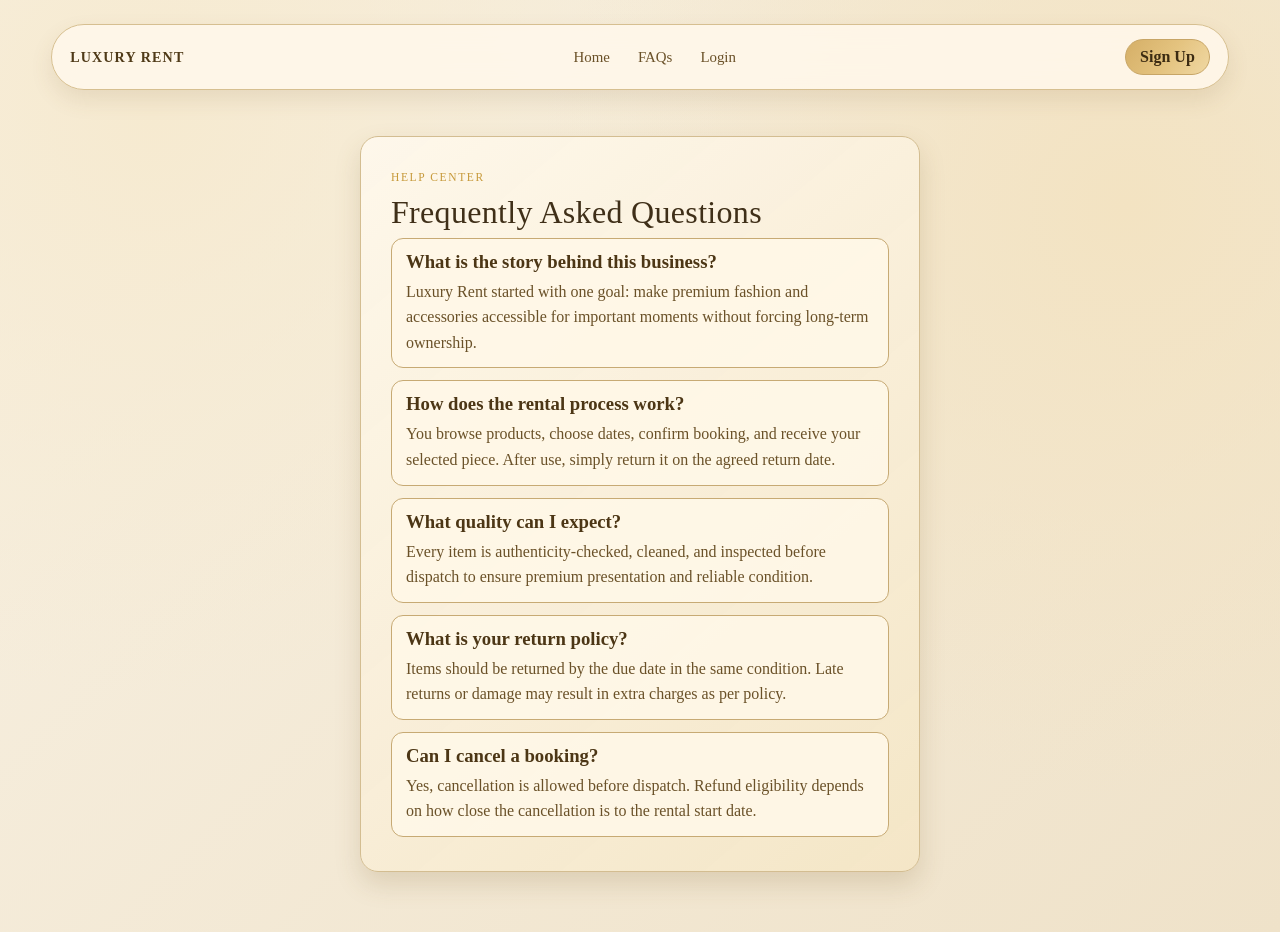
After one commit to maimoonasaboorr/DBMS-proj, a Flask app: page /faqs in a window 1280 px wide. The commit adds this page. Run offline with Flask 3, Linux system fonts and the light colour scheme; some libraries are stand-ins or nearby versions.

Commit message:
changes in UI

```diff
--- a/app.py
+++ b/app.py
@@ -1,6 +1,6 @@
 import os
 from dotenv import load_dotenv
-from flask import Flask, render_template, request
+from flask import Flask, redirect, render_template, request, url_for
 import psycopg2
 load_dotenv()
 app = Flask(__name__)
@@ -19,17 +19,69 @@ def home():
     return render_template("index.html")
 
 
+@app.route("/faqs")
+def faqs():
+    return render_template("faqs.html")
+
+
+@app.route("/about")
+def about():
+    return render_template("about.html")
+
+
+@app.route("/contact")
+def contact():
+    return render_template("contact.html")
+
+
+@app.route("/services")
+def services():
+    return render_template("services.html")
+
+
 @app.route("/login", methods=["GET", "POST"])
 def login():
     if request.method == "POST":
         email = request.form.get("email", "").strip()
         password = request.form.get("password", "")
-        return render_template(
-            "login.html",
-            submitted=True,
-            email=email,
-            message="Login form submitted (UI only).",
-        )
+        if not email or not password:
+            return render_template(
+                "login.html",
+                submitted=True,
+                email=email,
+                message="Email and password are required.",
+            )
+
+        conn = get_connection()
+        cur = conn.cursor()
+        try:
+            cur.execute(
+                """
+                SELECT user_id, full_name, role_id
+                FROM users
+                WHERE email = %s AND password = %s
+                """,
+                (email, password),
+            )
+            user = cur.fetchone()
+        except Exception:
+            user = None
+        finally:
+            cur.close()
+            conn.close()
+
+        if not user:
+            return render_template(
+                "login.html",
+                submitted=True,
+                email=email,
+                message="Account not found.",
+            )
+
+        role_id = user[2]
+        if role_id == 2:
+            return redirect(url_for("admin_dashboard"))
+        return redirect(url_for("products_dashboard"))
 
     return render_template("login.html", submitted=False)
 
@@ -40,19 +92,84 @@ def signup():
         form_data = {
             "full_name": request.form.get("full_name", "").strip(),
             "email": request.form.get("email", "").strip(),
+            "password": request.form.get("password", ""),
             "phone": request.form.get("phone", "").strip(),
-            "role_id": request.form.get("role_id", "").strip(),
             "address": request.form.get("address", "").strip(),
         }
+
+        if not form_data["full_name"] or not form_data["email"] or not form_data["password"]:
+            return render_template(
+                "signup.html",
+                submitted=True,
+                message="Full name, email, and password are required.",
+                form_data=form_data,
+            )
+        if len(form_data["password"]) < 8:
+            return render_template(
+                "signup.html",
+                submitted=True,
+                message="Password must be at least 8 characters long.",
+                form_data=form_data,
+            )
+
+        conn = get_connection()
+        cur = conn.cursor()
+        try:
+            cur.execute("SELECT user_id FROM users WHERE email = %s", (form_data["email"],))
+            if cur.fetchone():
+                return render_template(
+                    "signup.html",
+                    submitted=True,
+                    message="Email already exists. Please use another email.",
+                    form_data=form_data,
+                )
+
+            cur.execute(
+                """
+                INSERT INTO users (full_name, email, password, phone, role_id, address)
+                VALUES (%s, %s, %s, %s, %s, %s)
+                """,
+                (
+                    form_data["full_name"],
+                    form_data["email"],
+                    form_data["password"],
+                    form_data["phone"] or None,
+                    1,
+                    form_data["address"] or None,
+                ),
+            )
+            conn.commit()
+        except Exception:
+            conn.rollback()
+            return render_template(
+                "signup.html",
+                submitted=True,
+                message="Could not create account.",
+                form_data=form_data,
+            )
+        finally:
+            cur.close()
+            conn.close()
+
         return render_template(
             "signup.html",
             submitted=True,
-            message="Sign up form submitted (UI only).",
-            form_data=form_data,
+            message="Sign up successful. Please login.",
+            form_data={},
         )
 
     return render_template("signup.html", submitted=False, form_data={})
 
 
+@app.route("/products")
+def products_dashboard():
+    return render_template("products_dashboard.html")
+
+
+@app.route("/admin")
+def admin_dashboard():
+    return render_template("admin_dashboard.html")
+
+
 if __name__ == "__main__":
     app.run(debug=True)
--- a/static/css/style.css
+++ b/static/css/style.css
@@ -472,16 +472,49 @@ h1{
 
 .auth-page{
   min-height:100vh;
+  background:
+    radial-gradient(circle at 12% 12%, #f6ead0 0%, transparent 42%),
+    radial-gradient(circle at 88% 22%, #f3e3c2 0%, transparent 44%),
+    linear-gradient(135deg, #f8f1e3 0%, #efe2c9 100%);
+  color:#3f2f18;
+}
+
+.auth-page .nav{
+  background:rgba(255,248,235,.88);
+  border:1px solid #d6bf90;
+  box-shadow:0 10px 22px rgba(120, 94, 46, .12);
+}
+
+.auth-page .menu a{
+  color:#6a5128;
+}
+
+.auth-page .menu a:hover{
+  color:#9f742a;
+}
+
+.auth-page .brand{
+  color:#4f3a18;
+}
+
+.auth-page .ghost-btn{
+  border:1px solid #c7a566;
+  background:linear-gradient(125deg, #d5af67, #e4c37f 52%, #f0d8a3);
+  color:#3c2b12;
+}
+
+.auth-page .ghost-btn:hover{
+  box-shadow:0 10px 22px rgba(160, 120, 49, .28);
 }
 
 .auth-card{
   width:min(560px, 92%);
   margin:46px auto 60px;
   padding:34px 30px;
-  border:1px solid var(--line);
+  border:1px solid #d3bd91;
   border-radius:18px;
-  background:linear-gradient(140deg, rgba(24,20,14,.92), rgba(15,15,15,.9));
-  box-shadow:0 12px 26px rgba(0,0,0,.35);
+  background:linear-gradient(140deg, rgba(255,248,236,.94), rgba(244,230,198,.9));
+  box-shadow:0 12px 26px rgba(120, 94, 46, .18);
 }
 
 .auth-card h1{
@@ -500,16 +533,20 @@ h1{
 }
 
 .auth-form label{
-  color:#e0c691;
+  color:#725526;
   font-size:.95rem;
+}
+
+.auth-form input[type="checkbox"]{
+  accent-color:#c99a3a;
 }
 
 .auth-form input,
 .auth-form select,
 .auth-form textarea{
-  border:1px solid #6f552b;
-  background:rgba(20,16,12,.8);
-  color:#f7e8c4;
+  border:1px solid #c7aa74;
+  background:rgba(255,250,241,.92);
+  color:#3d2f1a;
   border-radius:10px;
   padding:10px 12px;
   font-family:"Times New Roman",Times,serif;
@@ -519,8 +556,8 @@ h1{
 .auth-form select:focus,
 .auth-form textarea:focus{
   outline:none;
-  border-color:#c99a3a;
-  box-shadow:0 0 0 2px rgba(201,154,58,.2);
+  border-color:#b88936;
+  box-shadow:0 0 0 2px rgba(184,137,54,.22);
 }
 
 .auth-submit{
@@ -528,10 +565,53 @@ h1{
 }
 
 .form-msg{
-  border:1px solid #6f552b;
-  background:rgba(28,22,14,.75);
-  color:#e9cd96;
+  border:1px solid #c7aa74;
+  background:rgba(252,242,222,.92);
+  color:#5b431d;
   border-radius:10px;
   padding:10px 12px;
   margin-bottom:14px;
 }
+
+.story-section{
+  width:min(1180px,92%);
+  margin:12px auto 70px;
+  border:1px solid var(--line);
+  border-radius:18px;
+  padding:24px 22px;
+  background:rgba(19,15,11,.75);
+}
+
+.story-section h2{
+  font-family:"Times New Roman",Times,serif;
+  color:#e8ca8e;
+  margin-bottom:10px;
+}
+
+.story-section p{
+  color:#cfbb94;
+  line-height:1.7;
+}
+
+.faq-list{
+  display:grid;
+  gap:12px;
+}
+
+.faq-item{
+  border:1px solid #c7aa74;
+  background:rgba(255,248,232,.92);
+  border-radius:12px;
+  padding:12px 14px;
+}
+
+.faq-item h3{
+  color:#4c3615;
+  margin-bottom:6px;
+  font-family:"Times New Roman",Times,serif;
+}
+
+.faq-item p{
+  color:#6a5128;
+  line-height:1.6;
+}
--- /dev/null
+++ b/templates/faqs.html
@@ -0,0 +1,66 @@
+<!DOCTYPE html>
+<html lang="en">
+<head>
+  <meta charset="UTF-8" />
+  <meta name="viewport" content="width=device-width, initial-scale=1.0" />
+  <title>FAQs | Luxury Rent</title>
+  <link rel="stylesheet" href="{{ url_for('static', filename='css/style.css') }}">
+</head>
+<body class="auth-page">
+  <header class="nav">
+    <div class="brand">LUXURY RENT</div>
+    <nav class="menu">
+      <a href="{{ url_for('home') }}">Home</a>
+      <a href="{{ url_for('faqs') }}">FAQs</a>
+      <a href="{{ url_for('login') }}">Login</a>
+    </nav>
+    <a class="ghost-btn signup-btn" href="{{ url_for('signup') }}">Sign Up</a>
+  </header>
+
+  <section class="auth-card">
+    <p class="eyebrow">HELP CENTER</p>
+    <h1>Frequently Asked Questions</h1>
+    <div class="faq-list">
+      <article class="faq-item">
+        <h3>What is the story behind this business?</h3>
+        <p>
+          Luxury Rent started with one goal: make premium fashion and accessories accessible
+          for important moments without forcing long-term ownership.
+        </p>
+      </article>
+
+      <article class="faq-item">
+        <h3>How does the rental process work?</h3>
+        <p>
+          You browse products, choose dates, confirm booking, and receive your selected piece.
+          After use, simply return it on the agreed return date.
+        </p>
+      </article>
+
+      <article class="faq-item">
+        <h3>What quality can I expect?</h3>
+        <p>
+          Every item is authenticity-checked, cleaned, and inspected before dispatch to ensure
+          premium presentation and reliable condition.
+        </p>
+      </article>
+
+      <article class="faq-item">
+        <h3>What is your return policy?</h3>
+        <p>
+          Items should be returned by the due date in the same condition. Late returns or damage
+          may result in extra charges as per policy.
+        </p>
+      </article>
+
+      <article class="faq-item">
+        <h3>Can I cancel a booking?</h3>
+        <p>
+          Yes, cancellation is allowed before dispatch. Refund eligibility depends on how close
+          the cancellation is to the rental start date.
+        </p>
+      </article>
+    </div>
+  </section>
+</body>
+</html>
```
Also changed, not shown: templates/about.html (added, +35 -0 lines), templates/admin_dashboard.html (added, +26 -0 lines), templates/contact.html (added, +31 -0 lines), templates/index.html (+12 -7 lines), templates/login.html (+13 -4 lines), templates/products_dashboard.html (added, +26 -0 lines), templates/services.html (added, +45 -0 lines), templates/signup.html (+14 -12 lines).
